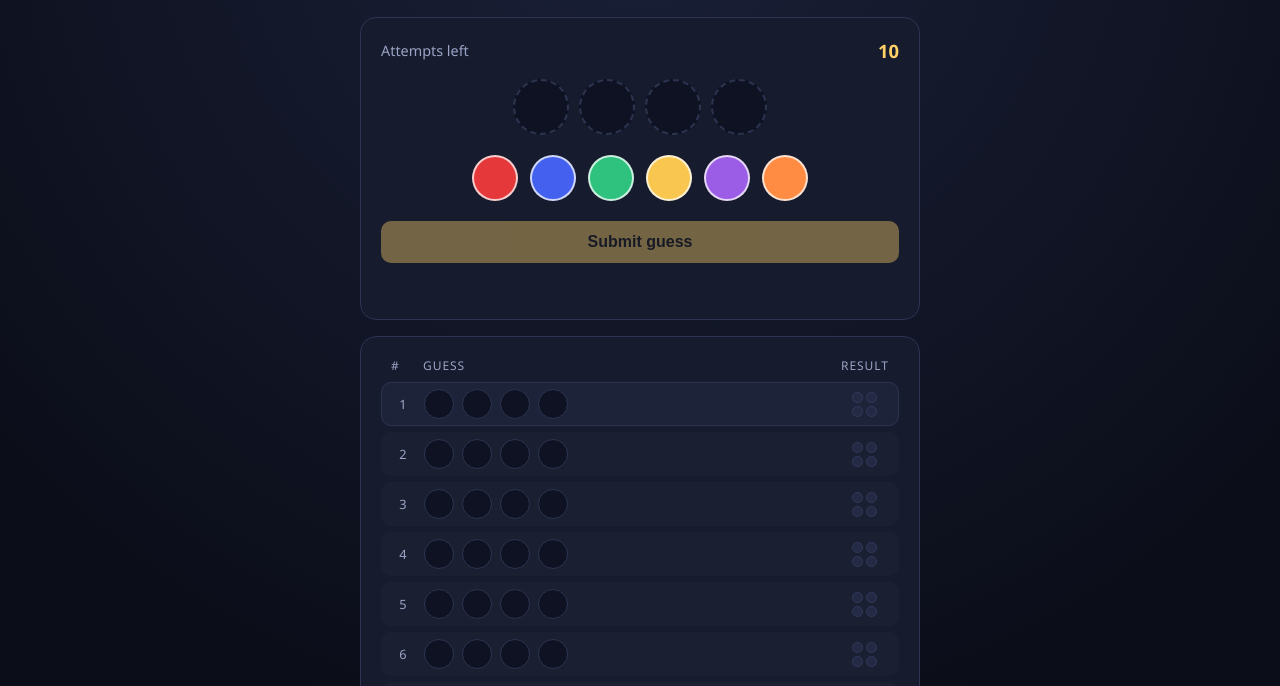
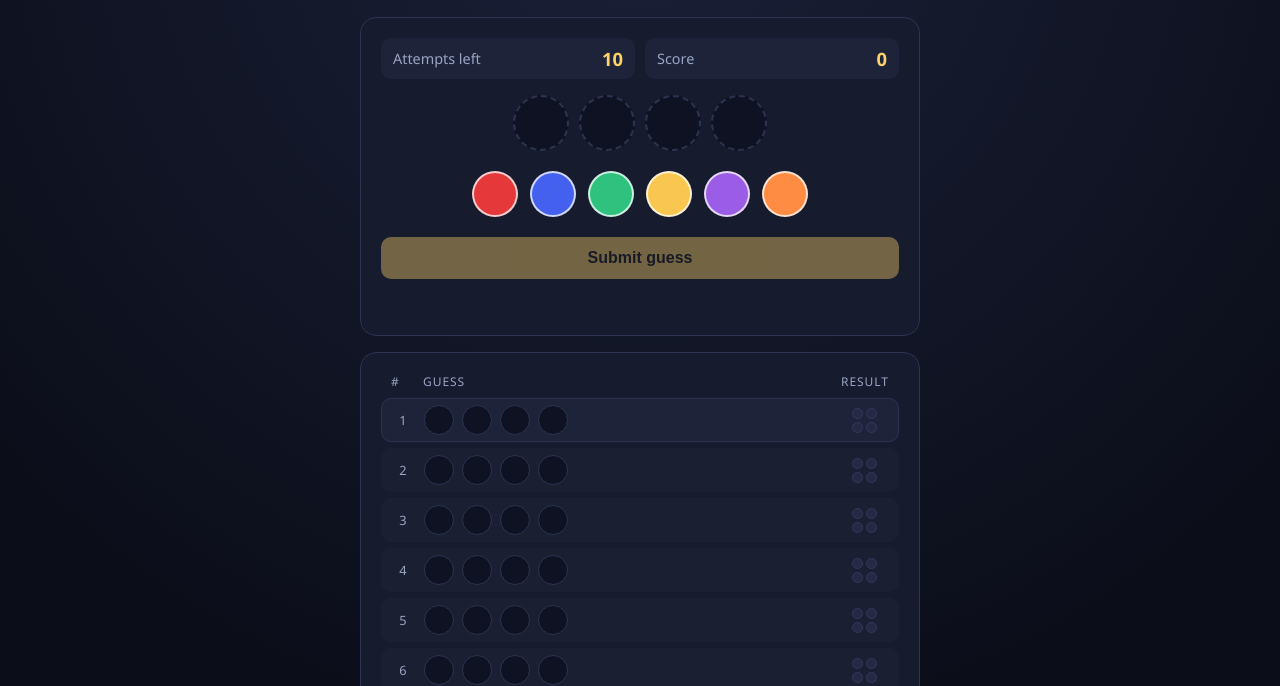
Before and after one commit to yairhattav54-debug/bullseye-game, a plain HTML site: page index.html in a window 1280 px wide. Shown: the part 113-799 px from the top of the page. Drawn offline with Linux system fonts and the light colour scheme.

Commit message:
Add scoring system

```diff
--- a/index.html
+++ b/index.html
@@ -15,8 +15,14 @@
 
     <section class="card controls" aria-label="Your guess">
       <div class="status">
-        <span>Attempts left</span>
-        <strong id="attempts-left">10</strong>
+        <div class="stat">
+          <span>Attempts left</span>
+          <strong id="attempts-left">10</strong>
+        </div>
+        <div class="stat">
+          <span>Score</span>
+          <strong id="score">0</strong>
+        </div>
       </div>
 
       <div id="slots" class="slots">
--- a/script.js
+++ b/script.js
@@ -9,6 +9,7 @@ const submitButton = document.getElementById("submit-button");
 const newGameButton = document.getElementById("new-game-button");
 const messageElement = document.getElementById("message");
 const attemptsElement = document.getElementById("attempts-left");
+const scoreElement = document.getElementById("score");
 const secretAreaElement = document.getElementById("secret-area");
 const secretPegsElement = document.getElementById("secret-pegs");
 
@@ -29,6 +30,7 @@ function startNewGame() {
   renderAttempts();
   updateControls();
 
+  scoreElement.textContent = "0";
   messageElement.textContent = "";
   messageElement.className = "message";
   secretPegsElement.innerHTML = "";
@@ -218,6 +220,10 @@ function updateActiveRow() {
 function endGame(won) {
   gameOver = true;
 
+  const unusedAttempts = MAX_ATTEMPTS - attemptsUsed;
+  const score = won ? 100 + unusedAttempts * 20 : 0;
+  scoreElement.textContent = score;
+
   paletteElement.querySelectorAll(".color-button").forEach((button) => {
     button.disabled = true;
   });
@@ -226,10 +232,12 @@ function endGame(won) {
     boardRows[attemptsUsed - 1].row.classList.add("win");
     messageElement.textContent =
       "You cracked the code in " + attemptsUsed +
-      (attemptsUsed === 1 ? " attempt!" : " attempts!");
+      (attemptsUsed === 1 ? " attempt!" : " attempts!") +
+      " Final score: " + score + " points.";
     messageElement.className = "message win";
   } else {
-    messageElement.textContent = "Game over! You ran out of attempts.";
+    messageElement.textContent =
+      "Game over! You ran out of attempts. Final score: 0 points.";
     messageElement.className = "message lose";
   }
 
--- a/style.css
+++ b/style.css
@@ -67,12 +67,22 @@ h1 {
 }
 
 .status {
+  display: grid;
+  grid-template-columns: 1fr 1fr;
+  gap: 10px;
+  margin-bottom: 16px;
+  color: var(--muted);
+  font-size: 0.9rem;
+}
+
+.stat {
   display: flex;
   justify-content: space-between;
   align-items: center;
-  margin-bottom: 16px;
-  color: var(--muted);
-  font-size: 0.9rem;
+  gap: 8px;
+  padding: 8px 12px;
+  background-color: var(--card-light);
+  border-radius: 10px;
 }
 
 .status strong {
```
